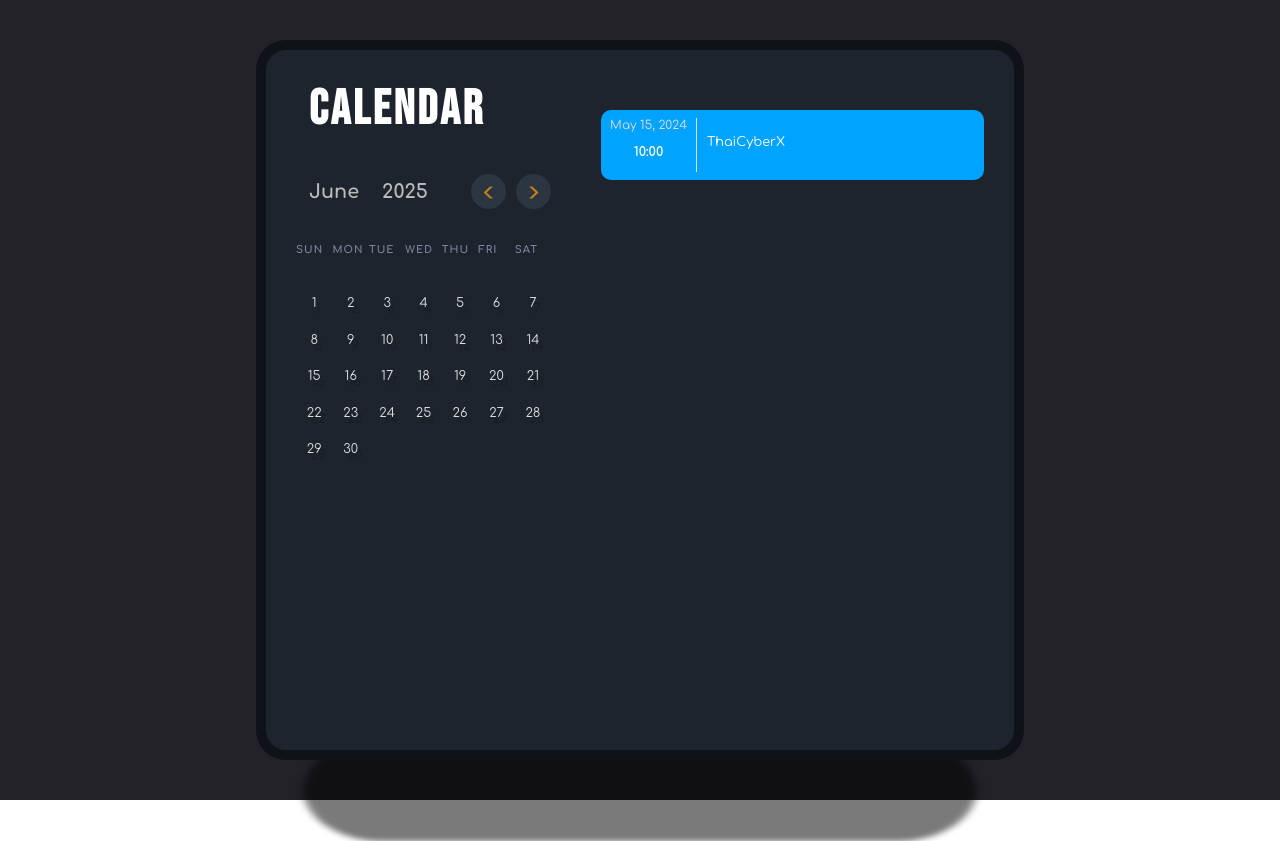
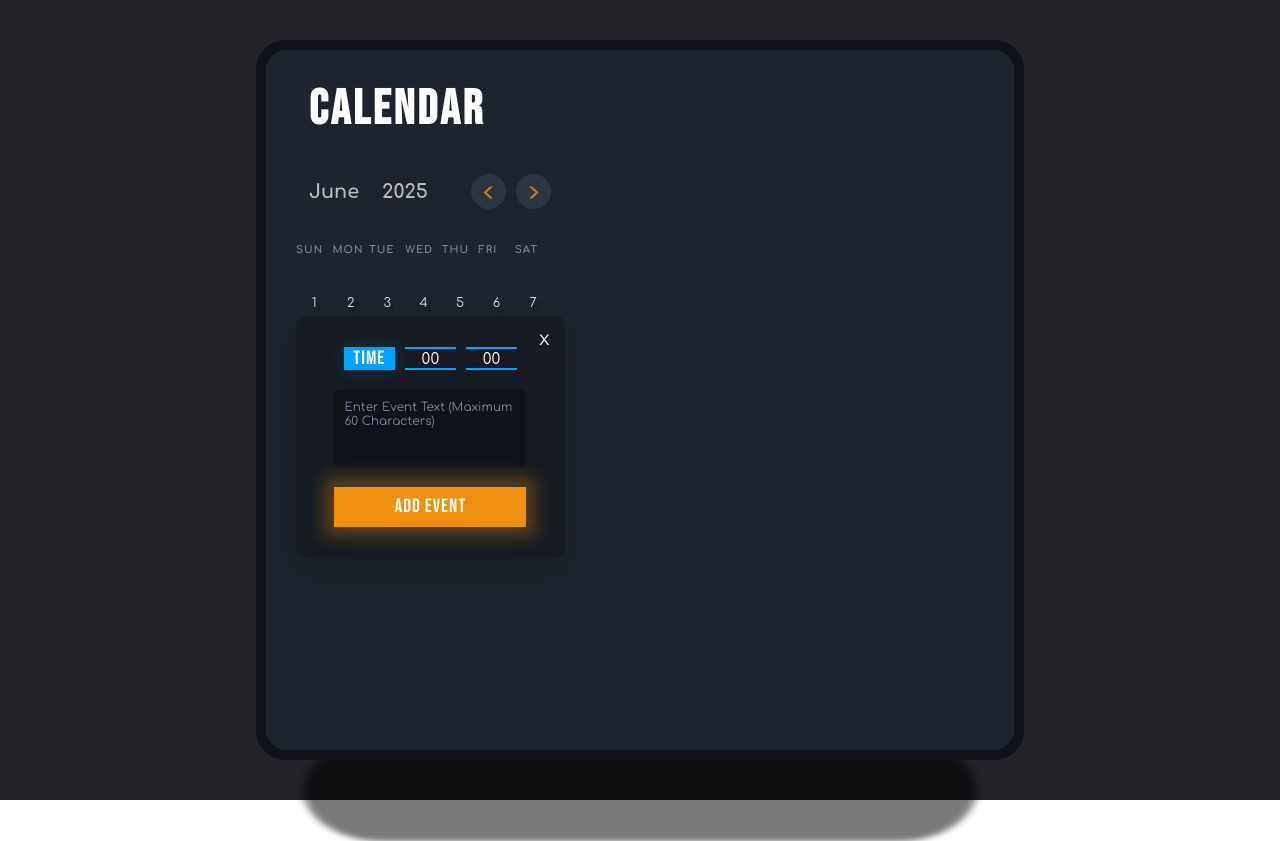
Before and after one commit to Sreenathselva/Calender, a React (Vite) app: page / in a window 1280 px wide. Both pictures are taken after a click on the element "19". Built offline with nearby package versions, Linux system fonts and the light colour scheme.

Commit message:
updated some more functionalities like adding events on click to specific dates.

```diff
--- a/src/components/CalendarApp.jsx
+++ b/src/components/CalendarApp.jsx
@@ -23,11 +23,15 @@ const currentDate = new Date()
 
   const [currentMonth, setCurrentMonth] = useState(currentDate.getMonth());
   const [currentYear, setCurrentYear] = useState(currentDate.getFullYear());
+  const [selectedDate, setSelectedDate] = useState(currentDate);
+  const [showEventPopup, setShowEventPopup] = useState(false);
+  const [events,setEvents] = useState([])
+  const [eventTime, setEventTime] = useState({hours: '00', minutes: '00'})
+  const [eventText, setEventText] = useState('')
+  const [editingEvent, setEditingEvent] = useState(null);
 
   const daysInMonth = new Date(currentYear, currentMonth + 1, 0).getDate();
-const firstDayOfMonth = new Date(currentYear,currentMonth, 1).getDay();
-
-console.log(currentYear)
+  const firstDayOfMonth = new Date(currentYear, currentMonth, 1).getDay();
 
   const prevMonth = () => {
     setCurrentMonth((prevMonth) => (prevMonth === 0 ? 11 : prevMonth - 1))
@@ -39,6 +43,62 @@ const nextMonth = () => {
     setCurrentYear((prevYear) => currentMonth === 11 ? prevYear + 1 : prevYear)
   }
 
+  const handleDayClick = (day) => {
+    const clickedDate = new Date(currentYear, currentMonth, day)
+    const today = new Date()
+
+    if(clickedDate >= today || isSameDay(clickedDate, today)){
+      setSelectedDate(clickedDate)
+      setShowEventPopup(true);
+      setEventText("")
+      setEventTime({hours: '00', minutes: '00'})
+      setEditingEvent(null)
+    }
+  }
+
+  const isSameDay = (date1, date2) => {
+    return(
+      date1.getFullYear() === date2.getFullYear() || date1.getFullYear() < date1.getFullYear() &&
+      date1.getMonth() === date2.getMonth() || date1.getMonth() < date1.getMonth() &&
+      date1.getDate() === date2.getDate() || date1.getDate() < date1.getDate()
+    )
+  }
+
+  const handleEventSubmit = () => {
+    const newEvent = {
+      id: editingEvent ? editingEvent.id : Date.now(),
+      date: selectedDate,
+     time: `${eventTime.hours.padStart(2, '0')}:${eventTime.minutes.padStart(2, '0')}`,
+      text: eventText,
+    }
+
+    let updatedEvents= [...events]
+
+    if(editingEvent){
+      updatedEvents = udpatedEvents.map((events) => event.id === editingEvent.id ? newEvent : event,
+    )} else{
+      updatedEvents.push(newEvent)
+    }
+
+    updatedEvents.sort((a, b)=> new Date(a.date - new Date(b.date)))
+
+    setEvents([...events,newEvent])
+    setEventTime({hours: '00', minutes: '00'})
+    setEventText("")
+    setShowEventPopup(false)
+    setEditingEvent(null);
+  }
+
+  const handleEditEvent = (event) => {
+    setSelectedDate[new Date(event.date)]
+    setEventTime({
+      hours: event.time.split(":")[0],
+      minutes: event.time.split(":")[1]
+    })
+    setEventText(event,text)
+    setEditingEvent(event)
+    setShowEventPopup(true)
+  }
 
 
   return (
@@ -57,37 +117,61 @@ const nextMonth = () => {
           {daysOfWeek.map((day) => <span key={day}>{day}</span>)}
         </div>
         <div className="days">
-          {[...Array(firstDayOfMonth).keys()].map((_, index) =>(
-             <span key={`empty-${index}`}/>
+          {[...Array(firstDayOfMonth).keys()].map((_, index) => (
+            <span key={`empty-${index}`} />
           ))}
           {[...Array(daysInMonth).keys()].map((day) =>
-             <span key={day+1}>{day+1}</span>
+            <span key={day + 1} className={
+              day + 1 === currentDate.getDate()
+              && currentMonth === currentDate.getMonth()
+              && currentYear === currentDate.getFullYear()
+              ? 'current-day' : '' }
+              onClick={()=> handleDayClick(day + 1)}
+              >{day + 1}</span>
           )}
         </div>
       </div>
       <div className="events">
+        {showEventPopup &&
         <div className="event-popup">
           <div className="time-input">
             <div className="event-popup-time">Time</div>
-            <input type="number" name="hours" min={0} max={24} className="hours" />
-            <input type="number" name="minutes" min={0} max={60} className="minutes" />
+            <input type="number" name="hours" min={0} max={24} className="hours"
+            value={eventTime.hours}
+            onChange={(e) =>
+              setEventTime({...eventTime, hours: e.target.value })
+            } />
+            <input type="number" name="minutes" min={0} max={60} className="minutes"
+            value={eventTime.minutes}
+            onChange={(e) =>
+              setEventTime({...eventTime, minutes: e.target.value })
+            }/>
           </div>
-          <textarea placeholder="Enter Event Text (Maximum 60 Characters)" name="" id=""></textarea>
-          <button className="event-popup-btn">Add Event</button>
-          <button className="close-event-popup">
+          <textarea placeholder="Enter Event Text (Maximum 60 Characters)"
+          value={eventText} onChange={(e) => {
+            if(e.target.value.length <= 60){
+              setEventText(e.target.value)
+            }
+          }}
+           name="" id=""></textarea>
+          <button className="event-popup-btn" onClick={handleEventSubmit}>Add Event</button>
+          <button className="close-event-popup" onClick={()=> setShowEventPopup(false)}>
             <span>x</span>
           </button>
+        </div>}
+        {events.map((event,  index) => (
+
+        <div className="event" key={index}>
+          <div className="event-date-wrapper">
+            <div className="event-date">{`${monthOfYear[event.date.getMonth()]} ${event.date.getFullYear()}`}</div>
+            <div className="event-time">{event.time}</div>
           </div>
-        <div className="event">
-          <div className="event-date-wrapper">
-            <div className="event-date">May 15, 2024</div>
-            <div className="event-time">10:00</div>
-          </div>
-          <div className="event-text">ThaiCyberX</div>
+          <div className="event-text">{event.text}</div>
           <div className="event-buttons">
-          </div>
 
           </div>
+        </div>
+        ))}
       </div>
     </div>
   );
--- a/src/components/calendarApp.css
+++ b/src/components/calendarApp.css
@@ -115,6 +115,7 @@
 
 .event-popup{
     position: absolute;
+    display: flex;
     top: 38%;
     left: 3rem;
     background-color: #161b22;
@@ -122,7 +123,6 @@
     aspect-ratio: 10 / 9 ;
     border-radius: 1rem;
     box-shadow: 0 1rem 3rem #00000033;
-    display: none;
     flex-direction: column;
     justify-content: center;
     align-items: center;
```
Lines whose indentation alone changed are shown as unchanged.
